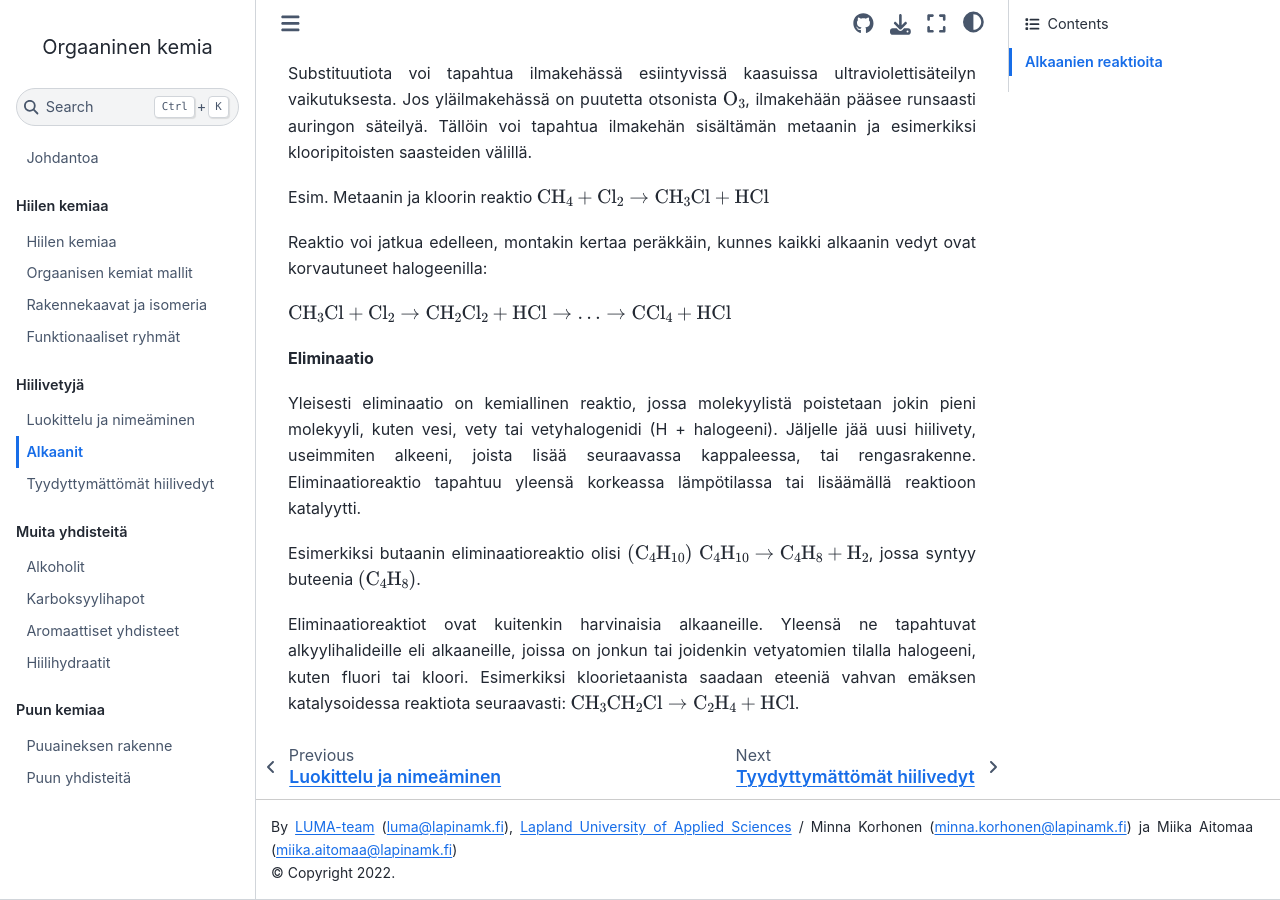
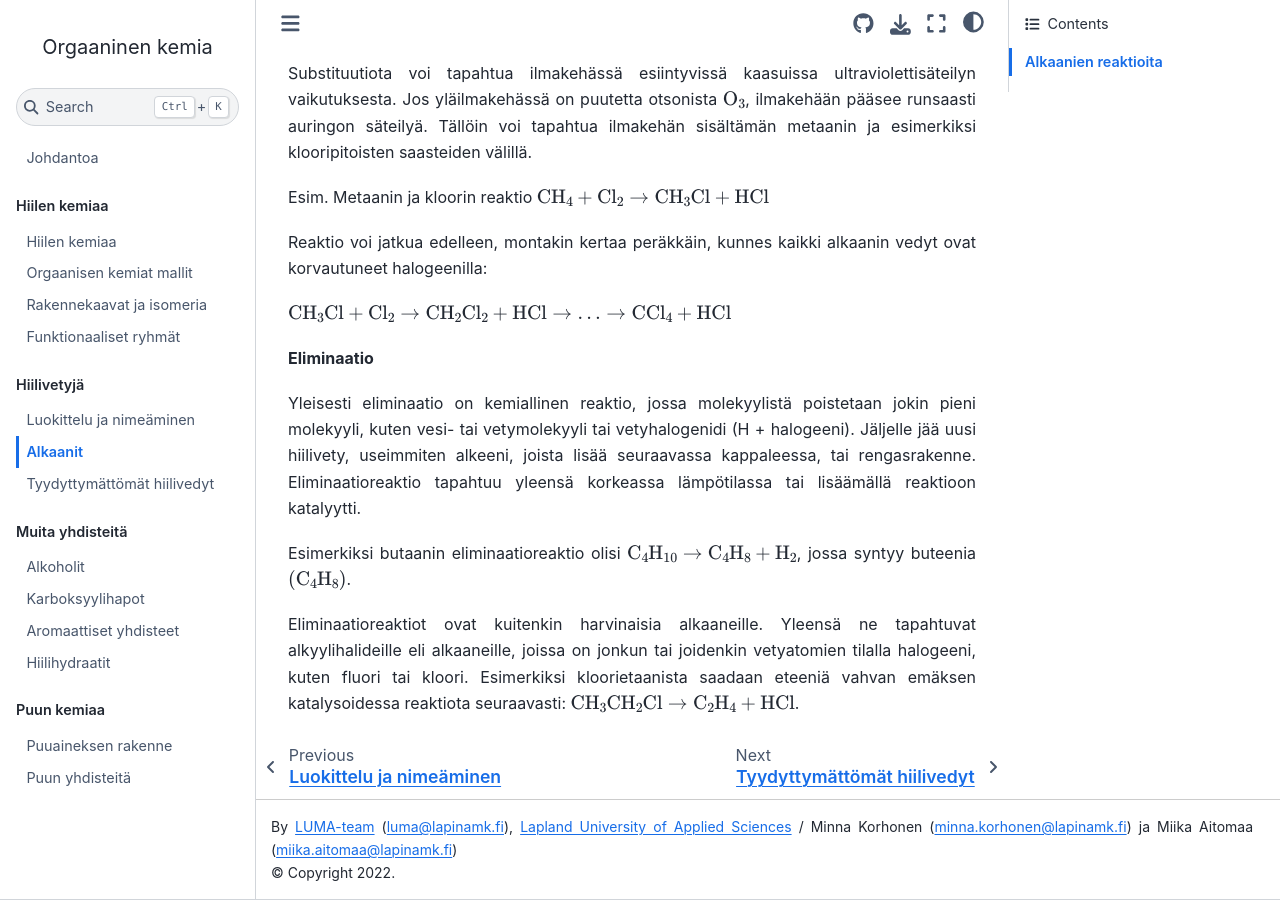
Before and after one commit to luma-lapinamk/miika-orgkemia, a Jupyter Book: the page built from notebooks/alkaanit.md, in a window 1280 px wide and 900 px high, scrolled down 1710 px. Built offline with Jupyter Book 1.0.4 settings and Sphinx 7.4.7 and the Sphinx Book theme 1.1.4, drawn with Linux system fonts in a browser that asks for light colours.

Commit message:
Pieniä korjauksia (puuttuvia kirjaimia kaavoista yms.)

```diff
--- a/notebooks/alkaanit.md
+++ b/notebooks/alkaanit.md
@@ -45,8 +45,8 @@ $\text{CH}_3 \text{Cl}+\text{Cl}_2 \rightarrow \text{CH}_2 \text{Cl}_2+\text{HCl
 
 **Eliminaatio**
 
-Yleisesti eliminaatio on kemiallinen reaktio, jossa molekyylistä poistetaan jokin pieni molekyyli, kuten vesi, vety tai vetyhalogenidi (H + halogeeni). Jäljelle jää uusi hiilivety, useimmiten alkeeni, joista lisää seuraavassa kappaleessa, tai rengasrakenne. Eliminaatioreaktio tapahtuu yleensä korkeassa lämpötilassa tai lisäämällä reaktioon katalyytti.
+Yleisesti eliminaatio on kemiallinen reaktio, jossa molekyylistä poistetaan jokin pieni molekyyli, kuten vesi- tai vetymolekyyli tai vetyhalogenidi (H + halogeeni). Jäljelle jää uusi hiilivety, useimmiten alkeeni, joista lisää seuraavassa kappaleessa, tai rengasrakenne. Eliminaatioreaktio tapahtuu yleensä korkeassa lämpötilassa tai lisäämällä reaktioon katalyytti.
 
-Esimerkiksi butaanin eliminaatioreaktio olisi $(\text{C}_4\text{H}_{10})$ $\mathrm{C_4H_{10} \rightarrow C_4H_8 + H_2}$, jossa syntyy buteenia $(\text{C}_4\text{H}_{8})$.
+Esimerkiksi butaanin eliminaatioreaktio olisi $\mathrm{C_4H_{10} \rightarrow C_4H_8 + H_2}$, jossa syntyy buteenia $(\text{C}_4\text{H}_{8})$.
 
 Eliminaatioreaktiot ovat kuitenkin harvinaisia alkaaneille. Yleensä ne tapahtuvat alkyylihalideille eli alkaaneille, joissa on jonkun tai joidenkin vetyatomien tilalla halogeeni, kuten fluori tai kloori. Esimerkiksi kloorietaanista saadaan eteeniä vahvan emäksen katalysoidessa reaktiota seuraavasti: $\text{CH}_3\text{CH}_2\text{Cl} \rightarrow \text{C}_2\text{H}_4 +\text{HCl}$.
```
Also changed, not shown: notebooks/isomeria.md (+2 -2 lines), notebooks/mallit.md (+1 -1 lines).
